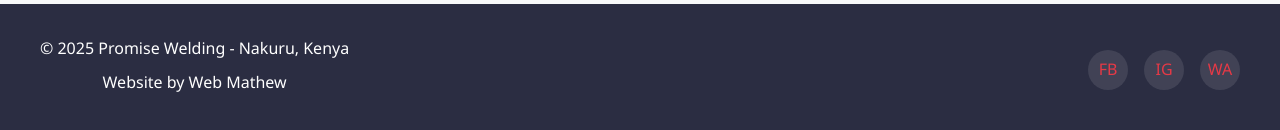
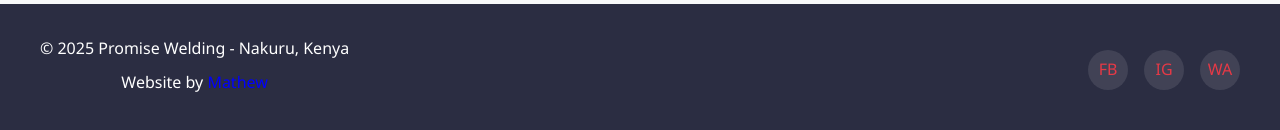
Before and after one commit to Mathew-macharia/promise-welding, a plain HTML site: page index.html in a window 1280 px wide. Shown: the part 4772-4902 px from the top of the page. Drawn offline with Linux system fonts and the light colour scheme.

Commit message:
updated footer

```diff
--- a/index.html
+++ b/index.html
@@ -879,7 +879,7 @@
         <div class="footer-content">
             <div class="footer-text">
                 <p>&copy; 2025 Promise Welding - Nakuru, Kenya</p>
-                <p>Website by Web Mathew</p>
+                <p>Website by <a href="https://www.linkedin.com/in/mathew-macharia-5baa62243/" target="_blank" style="color: blue;">Mathew</a></p>
             </div>
             <div class="social-icons">
                 <a href="#" class="social-icon">FB</a>
```
